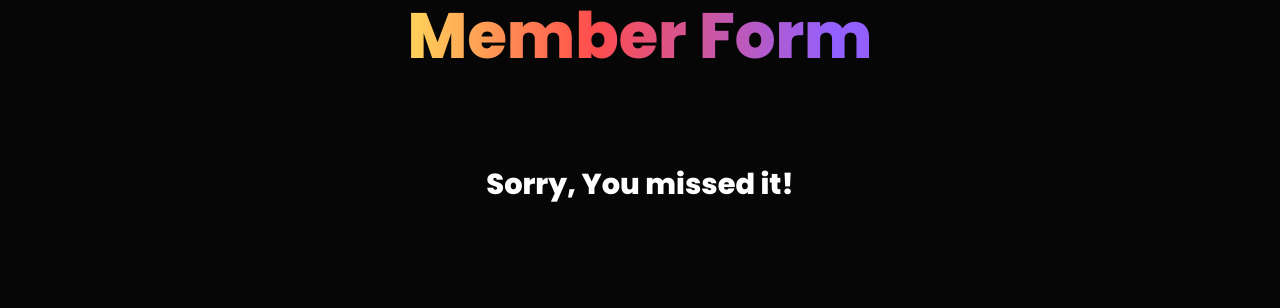
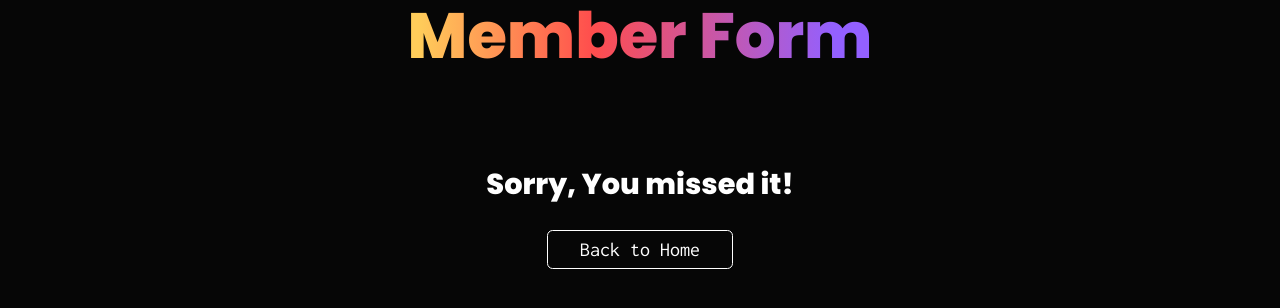
Before and after one commit to shubhamrangaa/Turing-Sapiens, a plain HTML site: page memberForm.html in a window 1280 px wide. Shown: the part 92-400 px from the top of the page. Drawn offline with nearby package versions, Linux system fonts and the light colour scheme.

Commit message:
Link Added

```diff
--- a/memberForm.html
+++ b/memberForm.html
@@ -99,6 +99,7 @@
           <div  class="lengthy">
 
             <h3>Sorry, You missed it!</h3>
+            <a href="index.html" class="join-us">Back to Home</a>
           </div>
         </div>
       </div>
```
